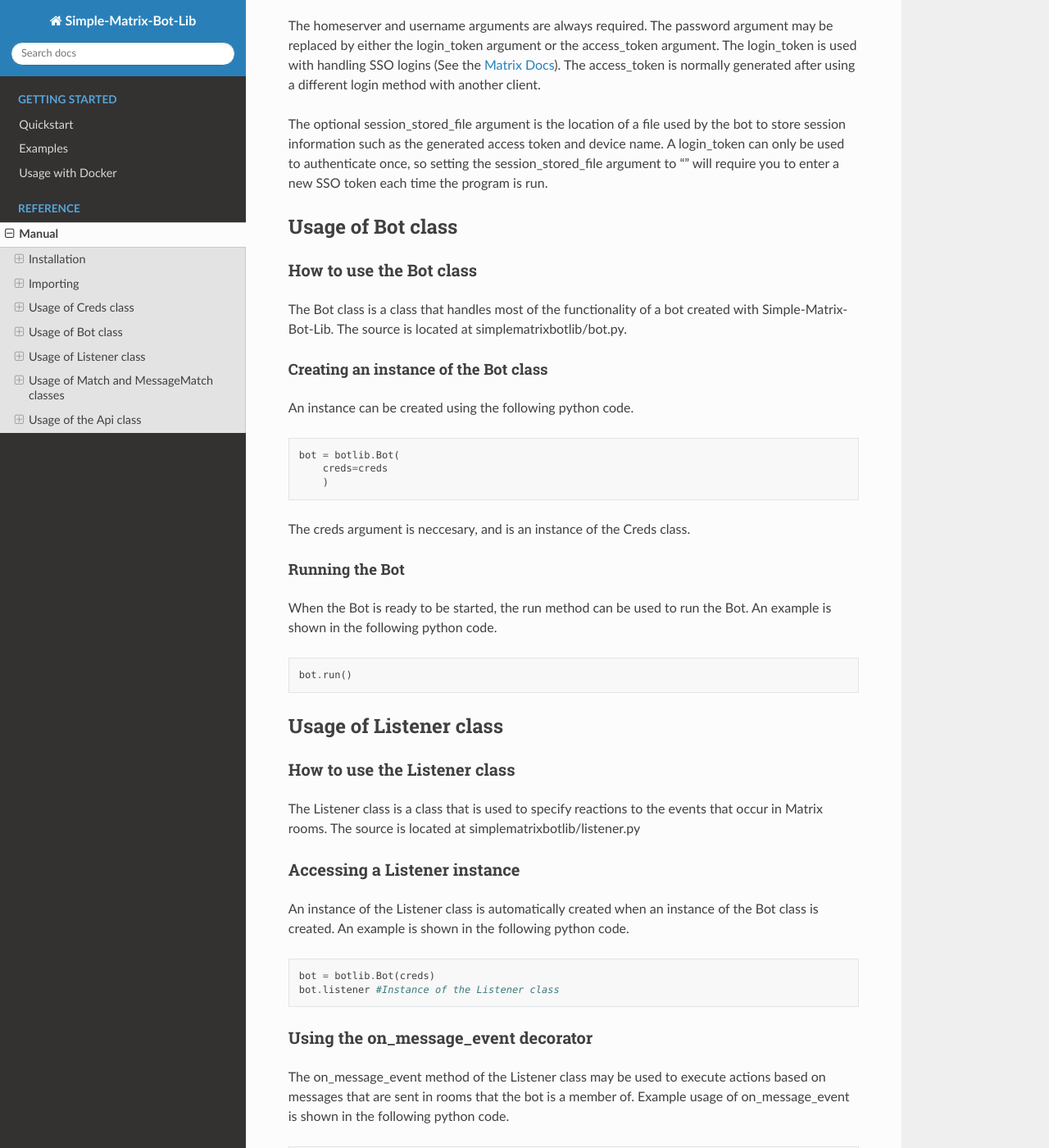
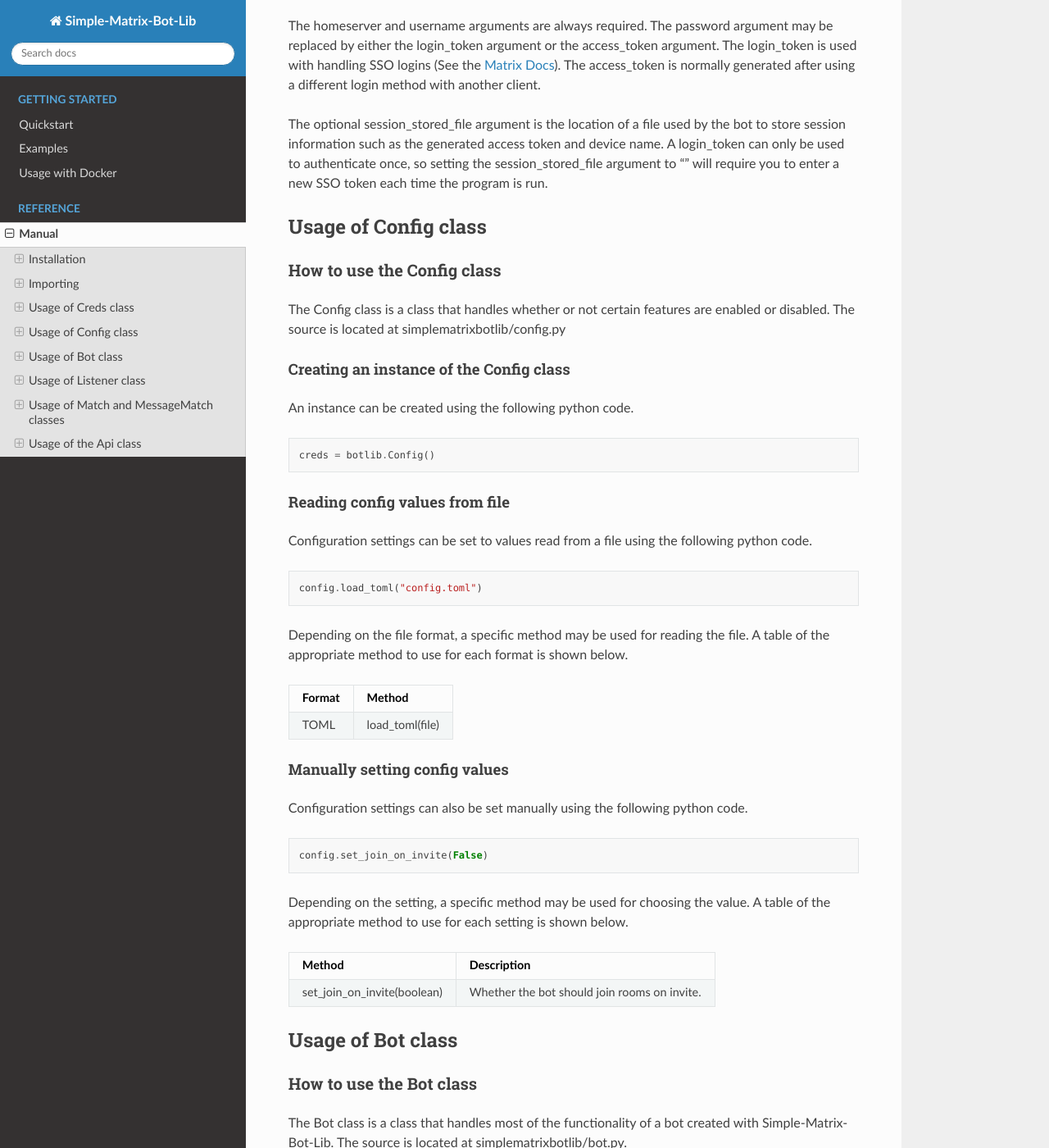
Before and after one commit to imbev/simplematrixbotlib, a Sphinx documentation site: the page built from doc/manual.md, in a window 1280 px wide and 1400 px high, scrolled down 1951 px. Shown: the whole window at 82% size. Built offline with Sphinx 7.4.7 and the Read the Docs theme 2.0.0, drawn with Linux system fonts in a browser that asks for light colours; some of the changed text lies outside the part shown.

Commit message:
docs: :memo: Add config to manual
Describe usage of Config class within the manual section of the documentation.

````diff
--- a/doc/manual.md
+++ b/doc/manual.md
@@ -16,6 +16,10 @@ This is a manual for simplematrixbotlib that includes documentation, examples, a
 
 .. mdinclude:: manual/creds.md
 
+## Usage of Config class
+
+.. mdinclude:: manual/config.md
+
 ## Usage of Bot class
 
 .. mdinclude:: manual/bot.md
--- a/doc/manual/bot.md
+++ b/doc/manual/bot.md
@@ -5,10 +5,11 @@ The Bot class is a class that handles most of the functionality of a bot created
 An instance can be created using the following python code.
 ```python
 bot = botlib.Bot(
-    creds=creds
+    creds=creds,
+    config=config
     )
 ```
-The creds argument is neccesary, and is an instance of the Creds class.
+The creds argument is neccesary, and is an instance of the Creds class. The config argument is optional, and is an instance of the Config class.
 
 #### Running the Bot
 When the Bot is ready to be started, the run method can be used to run the Bot. An example is shown in the following python code.
--- /dev/null
+++ b/doc/manual/config.md
@@ -0,0 +1,30 @@
+### How to use the Config class
+The Config class is a class that handles whether or not certain features are enabled or disabled. The source is located at simplematrixbotlib/config.py
+
+#### Creating an instance of the Config class
+An instance can be created using the following python code.
+```python
+creds = botlib.Config()
+```
+
+#### Reading config values from file
+Configuration settings can be set to values read from a file using the following python code.
+```
+config.load_toml("config.toml")
+```
+Depending on the file format, a specific method may be used for reading the file. A table of the appropriate method to use for each format is shown below.
+
+| Format | Method          |
+|--------|-----------------|
+| TOML   | load_toml(file) |
+
+#### Manually setting config values
+Configuration settings can also be set manually using the following python code.
+```
+config.set_join_on_invite(False)
+```
+Depending on the setting, a specific method may be used for choosing the value. A table of the appropriate method to use for each setting is shown below.
+
+| Method                      | Description                                  |
+|-----------------------------|----------------------------------------------|
+| set_join_on_invite(boolean) | Whether the bot should join rooms on invite. |
````
